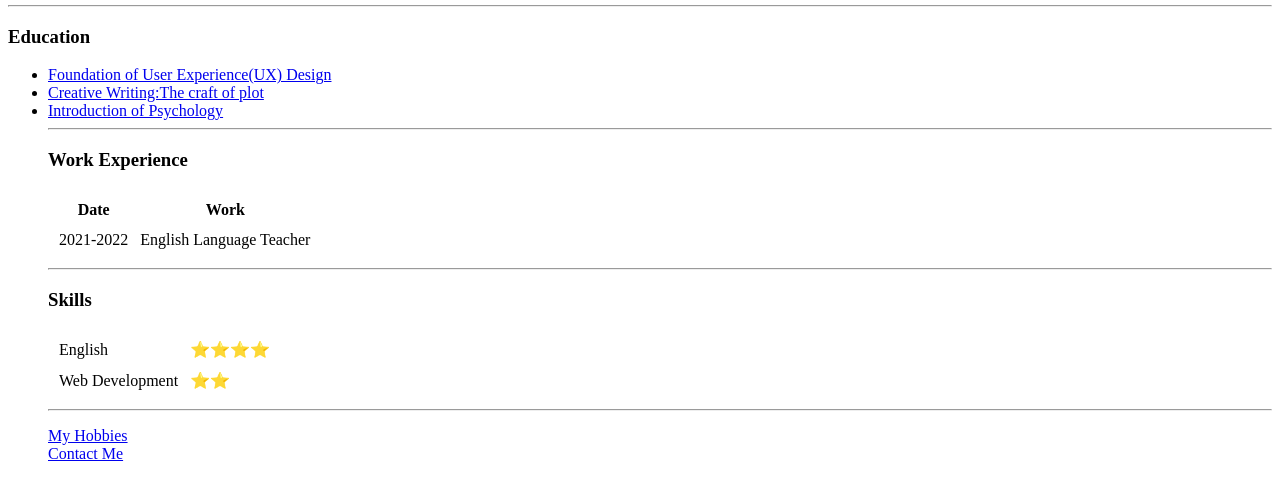
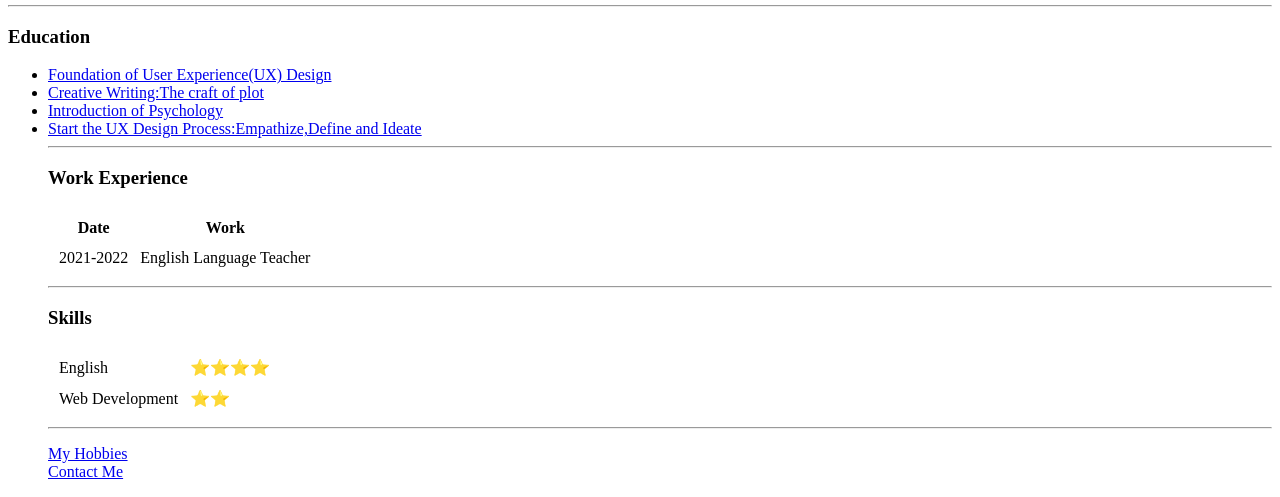
Before and after one commit to BhavnaBarmola/cv, a plain HTML site: page index.html in a window 1280 px wide. Shown: the part 357-854 px from the top of the page. Drawn offline with Linux system fonts and the light colour scheme.

Commit message:
Update index.html
added new thing

```diff
--- a/index.html
+++ b/index.html
@@ -22,6 +22,7 @@
       <li><a href="https://www.coursera.org/account/accomplishments/certificate/V7WBNZ2B7GY4">Foundation of User Experience(UX) Design</a></li>
       <li><a href="https://www.coursera.org/account/accomplishments/certificate/67A4UFZ96YS4">Creative Writing:The craft of plot</a></li>
       <li><a href="https://www.coursera.org/account/accomplishments/certificate/W6HZGBDY5DZE">Introduction of Psychology</li></a>
+<li><a href="https://coursera.org/share/ebc60de0cd2cae9e1eb5508bd92dd556">Start the UX Design Process:Empathize,Define and Ideate</a></li>
 <hr>
       <h3>Work Experience</h3>
       <table cellspacing="10">
```
